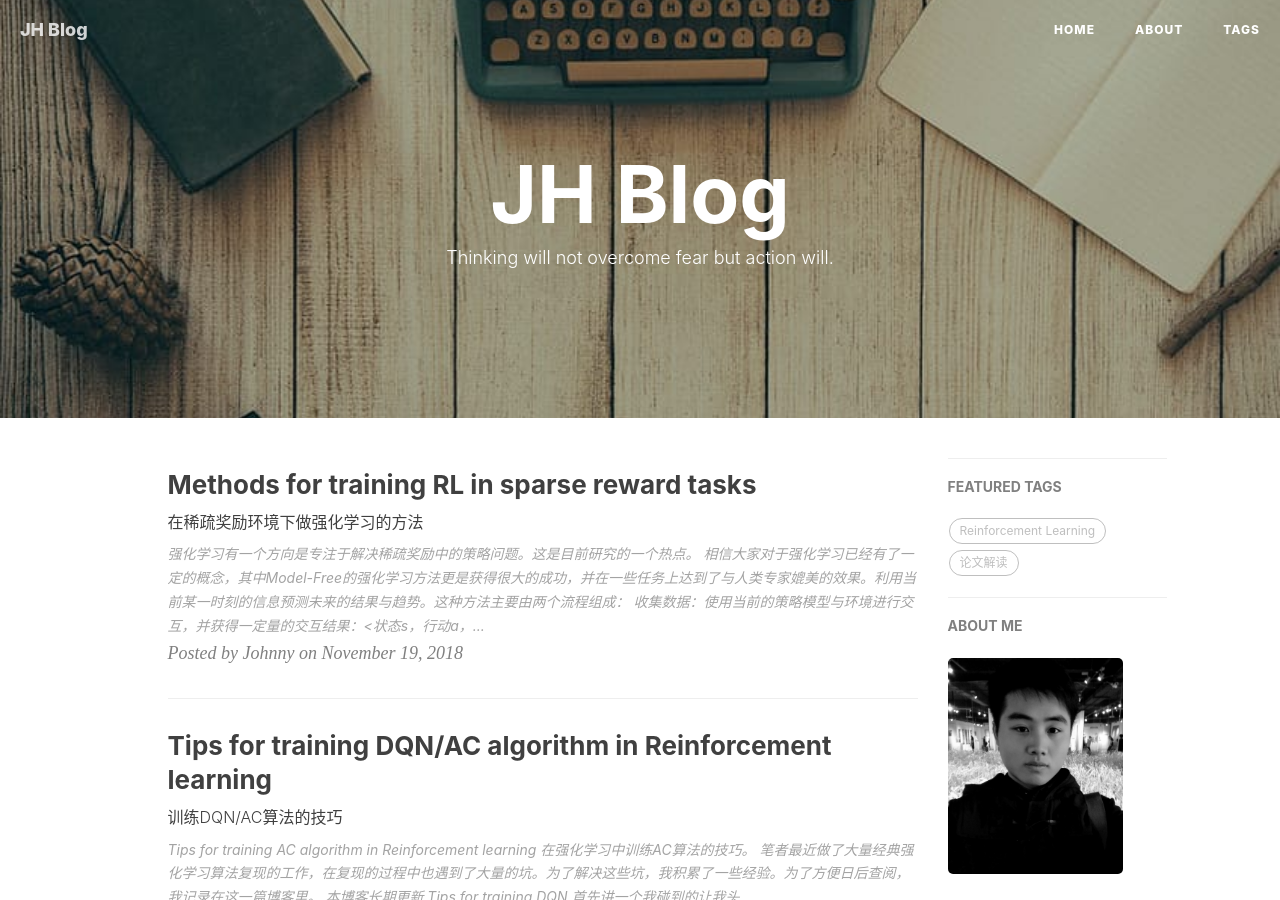
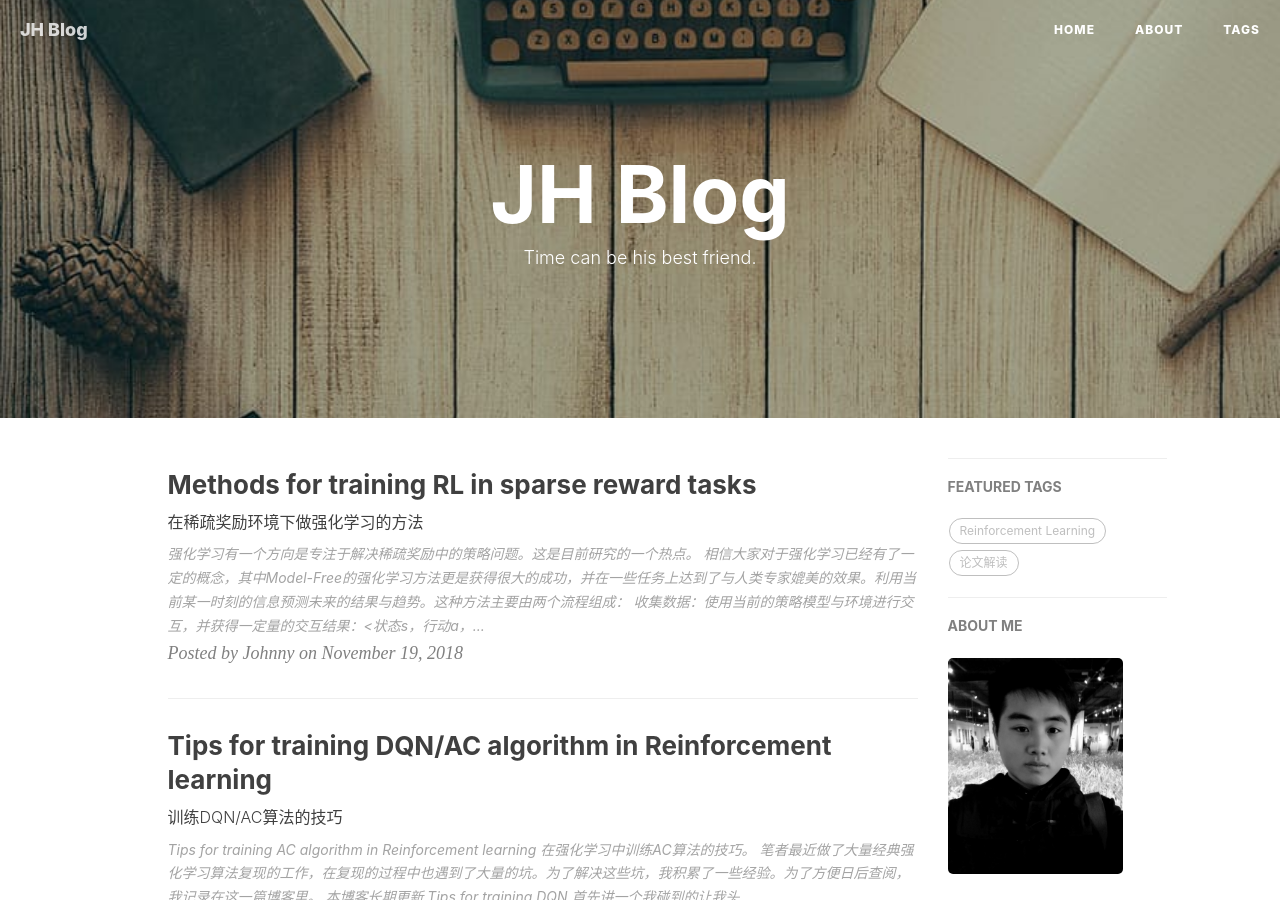
Before and after one commit to sweetice/previous_blog, a Jekyll site: the page built from index.html, in a window 1280 px wide and 900 px high. Built offline with Jekyll 4.4.1, drawn with Linux system fonts in a browser that asks for light colours; nearby versions of some CDN libraries; the list of posts is cut into pages by our own code; comment, search, counter and statistics services are not loaded.

Commit message:
Update index.html

```diff
--- a/index.html
+++ b/index.html
@@ -1,6 +1,6 @@
 ---
 layout: page
-description: "Thinking will not overcome fear but action will."
+description: "Time can be his best friend."
 ---
 
 {% for post in paginator.posts %}
```
